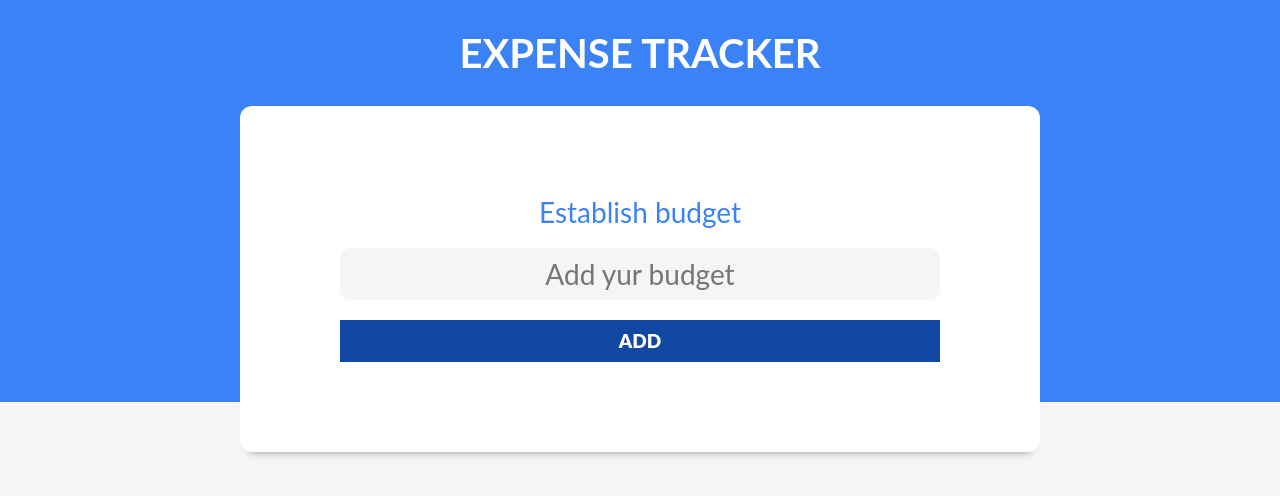
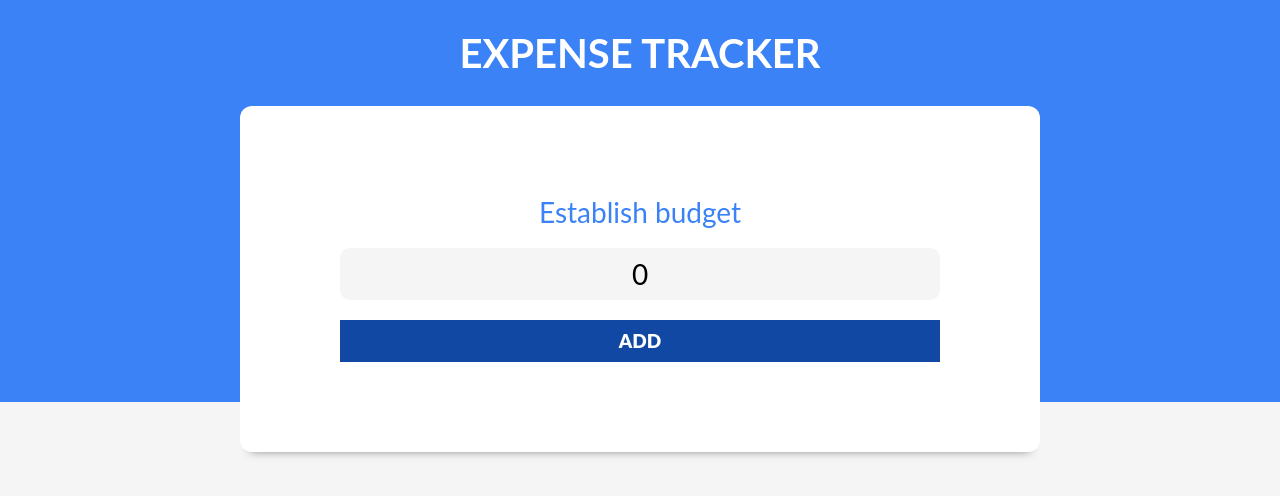
Before and after one commit to franciscoerramuspe/expense-tracker-react, a React (Vite) app: page / in a window 1280 px wide. Shown: the top 496 px of the page. Built offline with nearby package versions, Linux system fonts and the light colour scheme.

Commit message:
added budget validation

```diff
--- a/src/App.jsx
+++ b/src/App.jsx
@@ -4,10 +4,13 @@ import Header from './components/Header'
 
 function App() {
 
-
+  const [presupuesto, setPresupuesto] = useState(0);
   return (
     <div>
-      <Header/>
+      <Header
+        presupuesto = {presupuesto}
+        setPresupuesto = {setPresupuesto}
+      />
     </div>
   )
 }
--- a/src/components/Header.jsx
+++ b/src/components/Header.jsx
@@ -1,12 +1,15 @@
 import React from 'react'
 import NewBudget from './NewBudget'
 
-const Header = () => {
+const Header = ({ presupuesto, setPresupuesto }) => {
   return (
     <header>
         <h1>Expense Tracker</h1>
 
-        <NewBudget />
+        <NewBudget
+           presupuesto = {presupuesto}
+           setPresupuesto = {setPresupuesto}
+         />
     </header>
 
 
--- /dev/null
+++ b/src/components/Message.jsx
@@ -0,0 +1,9 @@
+import React from 'react'
+
+const Message = ({ children, tipo}) => {
+  return (
+    <div className={`alerta ${tipo}`}>{children}</div>
+  )
+}
+
+export default Message
--- a/src/components/NewBudget.jsx
+++ b/src/components/NewBudget.jsx
@@ -1,21 +1,38 @@
-import React from 'react'
+import { useState } from 'react'
+import Message from './Message';
 
-const NewBudget = () => {
+const NewBudget = ({ presupuesto, setPresupuesto }) => {
+
+    const [message, setMessage] = useState('');
+
+    const handleBudget = (e) => {
+        e.preventDefault();
+
+        if(!Number(presupuesto) || Number(presupuesto) < 0) {
+            setMessage("not a valid budget")
+        } else {
+            ("number")
+        }
+    }
+
     return (
         <div className='contenedor-presupuesto contenedor sombra'>
-       <form className='formulario'>
+        <form onSubmit={handleBudget} className='formulario'>
                 <div className='campo'>
                     <label>Establish budget</label>
                     <input
                         className='nuevo-presupuesto'
                         type="text"
                         placeholder='Add yur budget'
+                        value={presupuesto}
+                        onChange={ e => setPresupuesto(e.target.value) }
                     />
                 </div>
                 <input
                     type="submit"
                     value="Add"
                     />
+                {message && <Message tipo="error">{message}</Message>}
         </form>
         </div>
 
```
Lines whose indentation alone changed are shown as unchanged.
